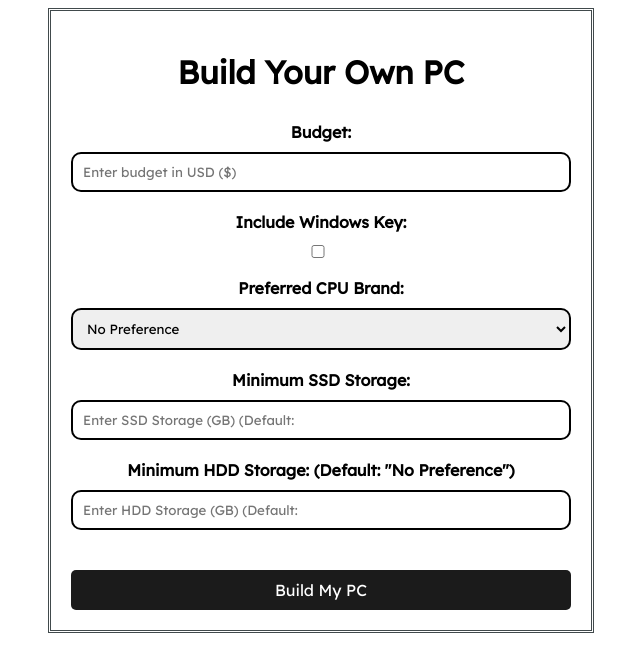
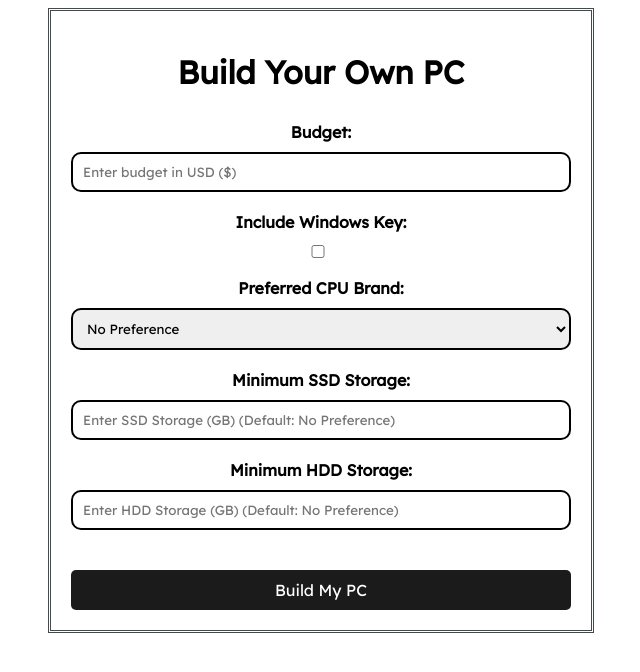
Before and after one commit to btagsip321/OptechOptimizer, a Flask app: page / in a window 1280 px wide. Shown: the top 672 px of the page, without its empty margins (319-959 px from the left). Run offline with Flask 2, Linux system fonts and the light colour scheme.

Commit message:
Update index.html

```diff
--- a/templates/index.html
+++ b/templates/index.html
@@ -22,11 +22,11 @@
                 <option value="amd">AMD</option>
             </select>
 
-            <label for="ssdStorage">Minimum SSD Storage: </label>
-            <input type="number" id="ssdStorage" name="ssdStorage" placeholder="Enter SSD Storage (GB) (Default: "No Preference")">
+            <label for="ssdStorage">Minimum SSD Storage:</label>
+            <input type="number" id="ssdStorage" name="ssdStorage" placeholder="Enter SSD Storage (GB) (Default: No Preference)">
 
-            <label for="hddStorage">Minimum HDD Storage: (Default: "No Preference")</label>
-            <input type="number" id="hddStorage" name="hddStorage" placeholder="Enter HDD Storage (GB) (Default: "No Preference")">
+            <label for="hddStorage">Minimum HDD Storage:</label>
+            <input type="number" id="hddStorage" name="hddStorage" placeholder="Enter HDD Storage (GB) (Default: No Preference)">
 
             <button type="submit">Build My PC</button>
         </form>
```
